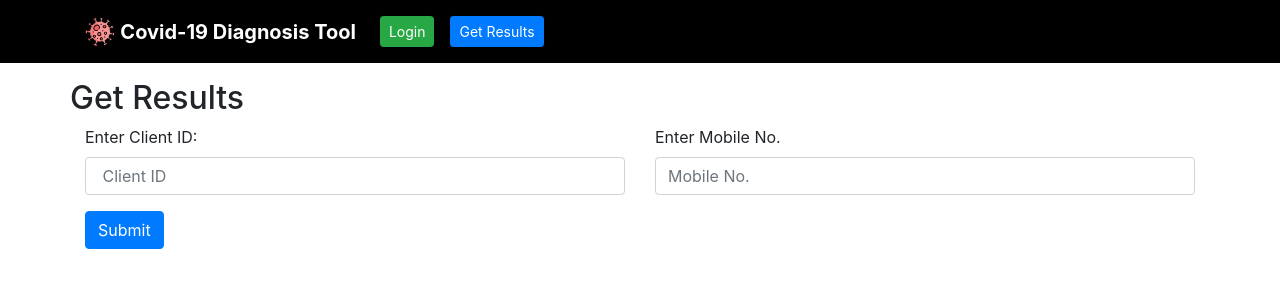
After one commit to Saurja/Covid-19_Disease_Diagnosis, a Flask app: page /Results in a window 1280 px wide. The commit adds this page. Shown: the top 300 px of the page. Run offline with Flask 2, Linux system fonts and the light colour scheme; some libraries are stand-ins or nearby versions.

Commit message:
Version 1

```diff
--- a/app.py
+++ b/app.py
@@ -77,7 +77,6 @@ def login():
 
         user = UserModel.query.filter_by(email = email).first()
         if user is not None and user.check_password(req['password']):
-            print("Loggin in with: " + email + " " + req['password'])
             login_user(user)
             return redirect('/')
     return render_template('login.html')
@@ -102,7 +101,6 @@ def register():
         email = request.form['email']
         username = request.form['username']
         password = request.form['password']
-        print(email)
         if UserModel.query.filter_by(email=email).first():
             return ('Email already Present')
 
@@ -171,7 +169,6 @@ def upload():
                 cur = con.cursor()
                 cur.execute("INSERT INTO PatientRecords (Name,Mobile,Age,GENDER,Date,Result,ClientID) VALUES (?,?,?,?,?,?,?)",(patientName,patientMobile,patientAge,patientGender,reportDate,patientResult,ClientID) )
                 con.commit()
-                print("Record successfully added")
         except Exception as exception:
             con.rollback()
             traceback.print_exc()
@@ -238,12 +235,35 @@ def patientData():
 
     return render_template('patientData.html', data = data, labels=labels)
 
+# Route to Search Page
+@app.route('/about', methods=['GET'])
+def about():
+    return render_template('about.html')
+
 # Route to About Page
-@app.route('/about', methods=['GET'])
-@login_required
-def about():
-    # Main page
-    return render_template('about.html')
+@app.route('/Results', methods=['GET','POST'])
+def Results():
+    if request.method == 'POST':
+        req = request.form
+        req = req.to_dict(flat=True)
+        # Fetch data from SQL Server
+        try:
+            con = sql.connect('patientData.db')
+            cursor = con.cursor()
+            patientMobile = req['mobileInput']
+            ClientID = req['inputClientID']
+            # Fetch Data Values
+            cursor.execute("SELECT * from PatientRecords where Mobile = ? And ClientID = ?",(patientMobile,ClientID))
+            data=cursor.fetchall()
+            # Fetch Column Names
+        except:
+            print("Error! Data Fetch Failed")
+        finally:
+            con.close()
+
+        return render_template('Results.html', data = data)
+
+    return render_template('Results.html')
 
 if __name__ == '__main__':
     # app.run(port=5002, debug=True)
--- /dev/null
+++ b/templates/Results.html
@@ -0,0 +1,49 @@
+{% extends "import.html" %} {% block content %}
+
+<div class="container mt-3">
+    <form action="" method="post">
+        <div class="row">
+            <h2>Get Results</h2>
+        </div>
+        <div class="row">
+            <div class="col-md-6">
+                <div class="form-group">
+                    <label for="InputClientID">Enter Client ID:</label>
+                    <input
+                        type="password"
+                        name="inputClientID"
+                        class="form-control"
+                        id="InputClientID"
+                        placeholder=" Client ID"
+                    />
+                </div>
+            </div>
+            <div class="col-md-6">
+                <div class="form-group">
+                    <label for="InputPhoneNumber">Enter Mobile No.</label>
+                    <input
+                        type="text"
+                        name="mobileInput"
+                        class="form-control"
+                        id="InputPhoneNumber"
+                        aria-describedby="emailHelp"
+                        placeholder="Mobile No."
+                    />
+                </div>
+            </div>
+        </div>
+        <button type="submit" class="btn btn-primary">Submit</button>
+    </form>
+
+    {% if data%}
+    <div class="jumbotron">
+        <h1 class="display-5">Hello, {{data[0][1]}}</h1>
+        <p class="lead">
+            Your test result is: {{"Covid Positive 😷" if "Covid"==data[0][6]
+            else "Covid Negative 😊"}}
+        </p>
+    </div>
+    {% endif %}
+</div>
+
+{% endblock %}
--- a/templates/import.html
+++ b/templates/import.html
@@ -23,6 +23,7 @@
             integrity="sha512-VMsZqo0ar06BMtg0tPsdgRADvl0kDHpTbugCBBrL55KmucH6hP9zWdLIWY//OTfMnzz6xWQRxQqsUFefwHuHyg=="
             crossorigin="anonymous"
         ></script>
+        <link rel="icon" type="image/png" href="/static/img/coronavirus.svg" />
     </head>
 
     <body>
@@ -41,6 +42,7 @@
                     />
                     <b>Covid-19 Diagnosis Tool</b>
                 </a>
+
                 <button
                     class="navbar-toggler"
                     type="button"
@@ -83,11 +85,32 @@
                                 </button></a
                             >
                         </li>
-
+                        <li>
+                            <a href="/Results" style="text-decoration: none"
+                                ><button class="btn btn-primary btn-sm m-2">
+                                    Get Results
+                                </button></a
+                            >
+                        </li>
                         <li>
                             <a href="/logout" style="text-decoration: none"
                                 ><button class="btn btn-danger btn-sm m-2">
                                     Logout
+                                </button></a
+                            >
+                        </li>
+                        {% endif %} {% if current_user.is_authenticated == 0 %}
+                        <li>
+                            <a href="/login" style="text-decoration: none"
+                                ><button class="btn btn-success btn-sm m-2">
+                                    Login
+                                </button></a
+                            >
+                        </li>
+                        <li>
+                            <a href="/Results" style="text-decoration: none"
+                                ><button class="btn btn-primary btn-sm m-2">
+                                    Get Results
                                 </button></a
                             >
                         </li>
--- a/templates/register.html
+++ b/templates/register.html
@@ -30,13 +30,13 @@
                 />
             </div>
             <div class="form-group">
-                <label for="emailInput">Username</label>
+                <label for="UsernameInput">Username</label>
                 <input
                     type="text"
                     name="username"
                     class="form-control"
-                    id="emailInput"
-                    aria-describedby="emailHelp"
+                    id="UsernameInput"
+                    aria-describedby="UsernameHelp"
                     placeholder="Enter Username"
                     required
                 />
```
Also changed, not shown: locationHistory.db, patientData.db, uploads/1.CXRCTThoraximagesofCOVID-19fromSingapore.pdf-001-fig2b.png (deleted), uploads/1.CXRCTThoraximagesofCOVID-19fromSingapore.pdf-002-fig3b.png (deleted), uploads/16660_2_1.jpg (deleted), uploads/IM-0351-0001.jpeg (deleted), uploads/IM-0478-0001.jpeg (deleted), uploads/IM-0654-0001.jpeg (deleted), uploads/IM-0702-0001.jpeg (deleted), uploads/covid-19-pneumonia-67.jpeg (deleted), uploads/ryct.2020200034.fig5-day7.jpeg (deleted).
